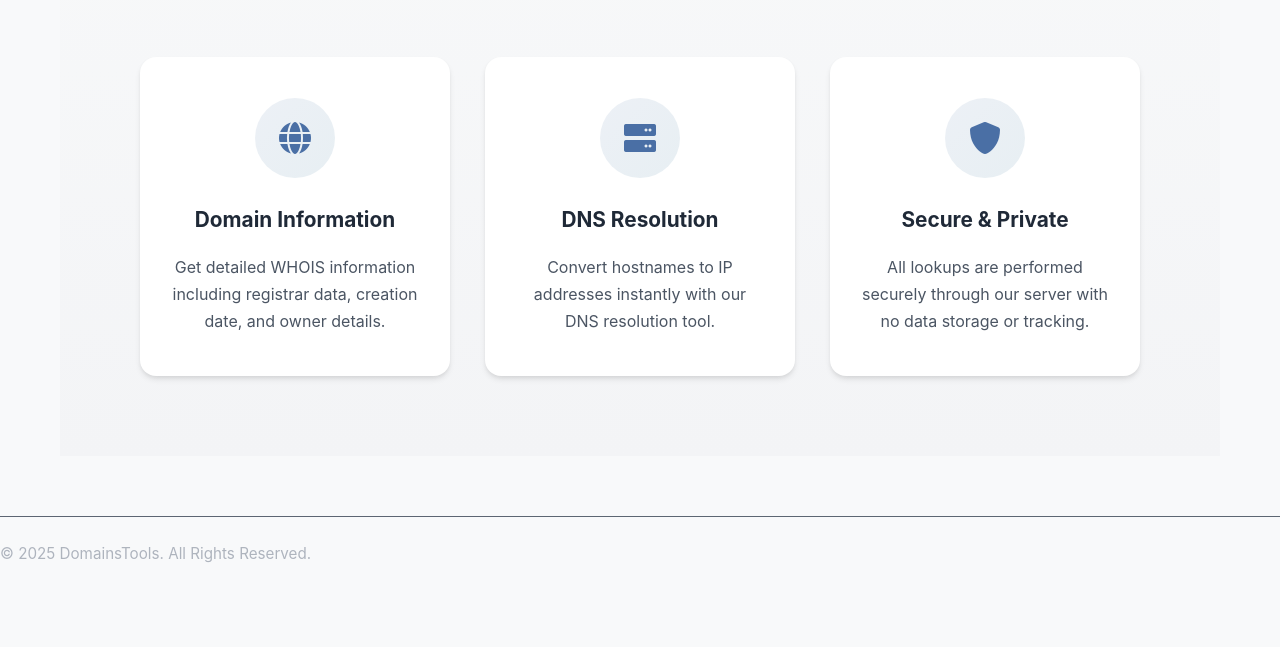
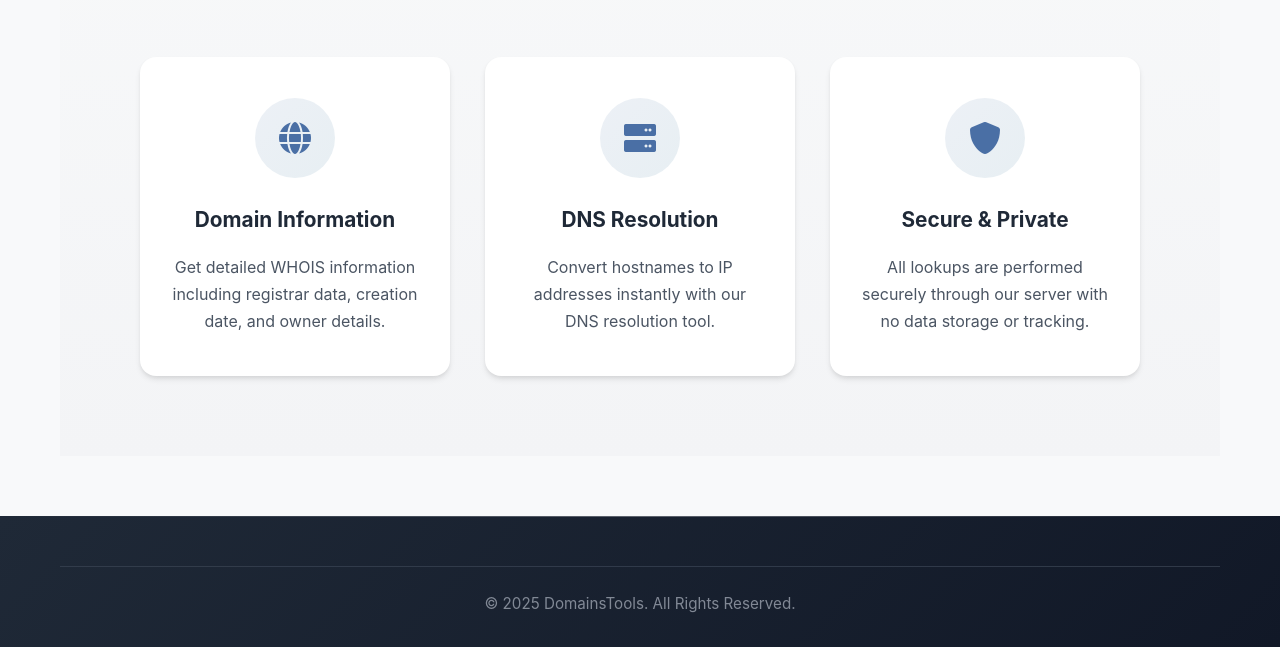
Before and after one commit to RidwanzAnphelibelll/DomainsTools, a website: page public/index.html in a window 1280 px wide. Shown: the part 804-1451 px from the top of the page. Before the commit the page ends 1371 px from the top, so only its background shows below. Drawn offline with Linux system fonts and the light colour scheme.

Commit message:
Add files via upload

```diff
--- a/public/index.html
+++ b/public/index.html
@@ -8,6 +8,7 @@
     <link rel="stylesheet" href="https://cdnjs.cloudflare.com/ajax/libs/font-awesome/6.0.0-beta3/css/all.min.css">
     <link rel="stylesheet" href="css/styles.css">
 </head>
+
 <body>
     <header class="header">
         <div class="header-nav">
@@ -119,6 +120,8 @@
         </div>
     </div>
 
+   <footer>
+        <div class="footer-content">
             <div class="copyright">
                 <p>&copy; <span id="year"></span> DomainsTools. All Rights Reserved.</p>
             </div>
```
